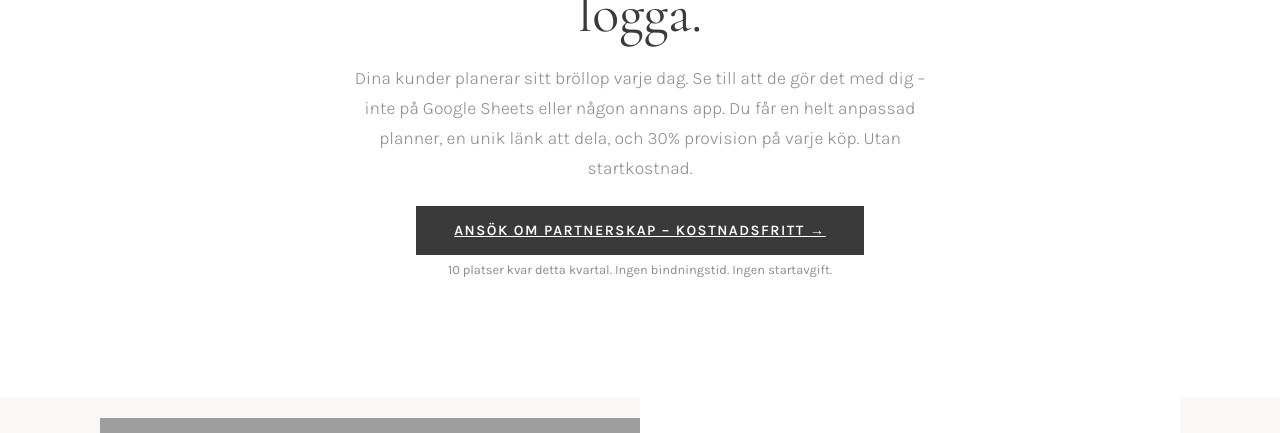
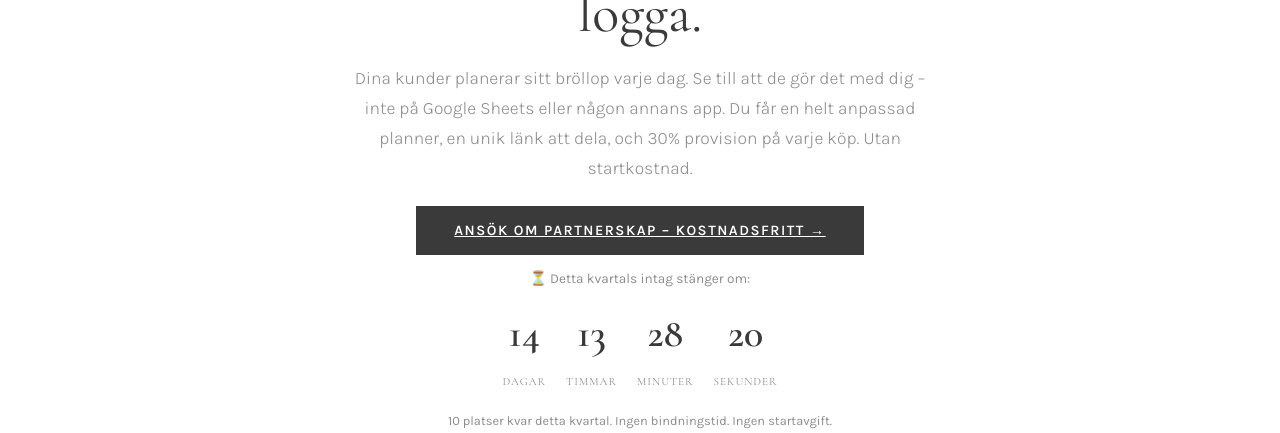
Before and after one commit to studiomonira-stack/Wedding-planner, a Django app: page / in a window 1280 px wide. Shown: the part 268-701 px from the top of the page. Run offline with Django 5.2, Linux system fonts and the light colour scheme; grey boxes are pictures that could not be loaded.

Commit message:
Update landing.html

```diff
--- a/accounts/templates/accounts/landing.html
+++ b/accounts/templates/accounts/landing.html
@@ -249,6 +249,15 @@
             <h1>Ge varje brudpar sin egen bröllopsplanner – med din logga.</h1>
             <p class="subtitle">Dina kunder planerar sitt bröllop varje dag. Se till att de gör det med dig – inte på Google Sheets eller någon annans app. Du får en helt anpassad planner, en unik länk att dela, och 30% provision på varje köp. Utan startkostnad.</p>
             <a href="#waitlist" class="btn-primary">Ansök om partnerskap – kostnadsfritt →</a>
+            <div style="margin-top: 1.5rem; font-family: 'Karla', sans-serif;">
+    <p style="font-size: 0.85rem; color: var(--text-light); margin-bottom: 0.5rem;">⏳ Detta kvartals intag stänger om:</p>
+    <div id="countdown" style="display: flex; justify-content: center; gap: 20px; font-family: 'Cormorant Garamond', serif;">
+        <div><span id="days" style="font-size: 2.5rem; color: var(--text); font-weight: 600;">14</span><br><span style="font-size: 0.7rem; text-transform: uppercase; letter-spacing: 1px; color: var(--text-light);">Dagar</span></div>
+        <div><span id="hours" style="font-size: 2.5rem; color: var(--text); font-weight: 600;">00</span><br><span style="font-size: 0.7rem; text-transform: uppercase; letter-spacing: 1px; color: var(--text-light);">Timmar</span></div>
+        <div><span id="minutes" style="font-size: 2.5rem; color: var(--text); font-weight: 600;">00</span><br><span style="font-size: 0.7rem; text-transform: uppercase; letter-spacing: 1px; color: var(--text-light);">Minuter</span></div>
+        <div><span id="seconds" style="font-size: 2.5rem; color: var(--text); font-weight: 600;">00</span><br><span style="font-size: 0.7rem; text-transform: uppercase; letter-spacing: 1px; color: var(--text-light);">Sekunder</span></div>
+    </div>
+</div>
             <p style="margin-top: 1rem; font-size: 0.8rem; color: var(--text-light);">10 platser kvar detta kvartal. Ingen bindningstid. Ingen startavgift.</p>
         </div>
     </section>
@@ -420,6 +429,32 @@
         <p>© 2026 Bröllopsplaneraren – Vi tjänar bara när ni tjänar.</p>
         <p style="margin-top: 0.5rem;"><a href="/">Är du brudpar? Köp planner direkt här →</a></p>
     </footer>
+<script>
+// Sätt slutdatum – 14 dagar från nu
+var countDownDate = new Date();
+countDownDate.setDate(countDownDate.getDate() + 14);
+countDownDate.setHours(23, 59, 59, 0);
+
+var x = setInterval(function() {
+    var now = new Date().getTime();
+    var distance = countDownDate - now;
+
+    var days = Math.floor(distance / (1000 * 60 * 60 * 24));
+    var hours = Math.floor((distance % (1000 * 60 * 60 * 24)) / (1000 * 60 * 60));
+    var minutes = Math.floor((distance % (1000 * 60 * 60)) / (1000 * 60));
+    var seconds = Math.floor((distance % (1000 * 60)) / 1000);
+
+    document.getElementById("days").innerHTML = days;
+    document.getElementById("hours").innerHTML = hours;
+    document.getElementById("minutes").innerHTML = minutes;
+    document.getElementById("seconds").innerHTML = seconds;
+
+    if (distance < 0) {
+        clearInterval(x);
+        document.getElementById("countdown").innerHTML = "<p style='font-size: 1.2rem; color: var(--text);'>Intaget är nu stängt. Nästa kvartal öppnar snart.</p>";
+    }
+}, 1000);
+</script>
 
 </body>
 </html>
```
